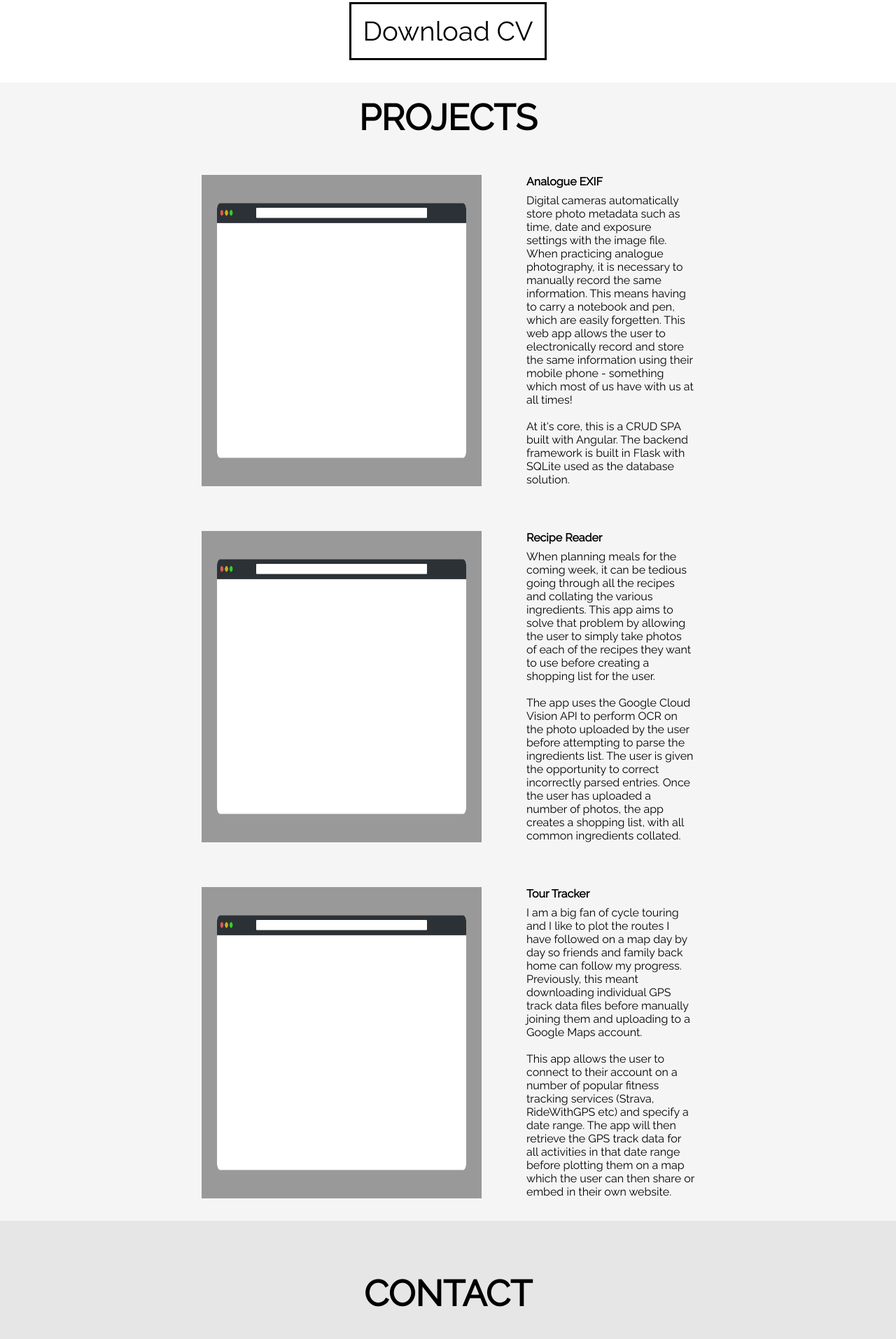
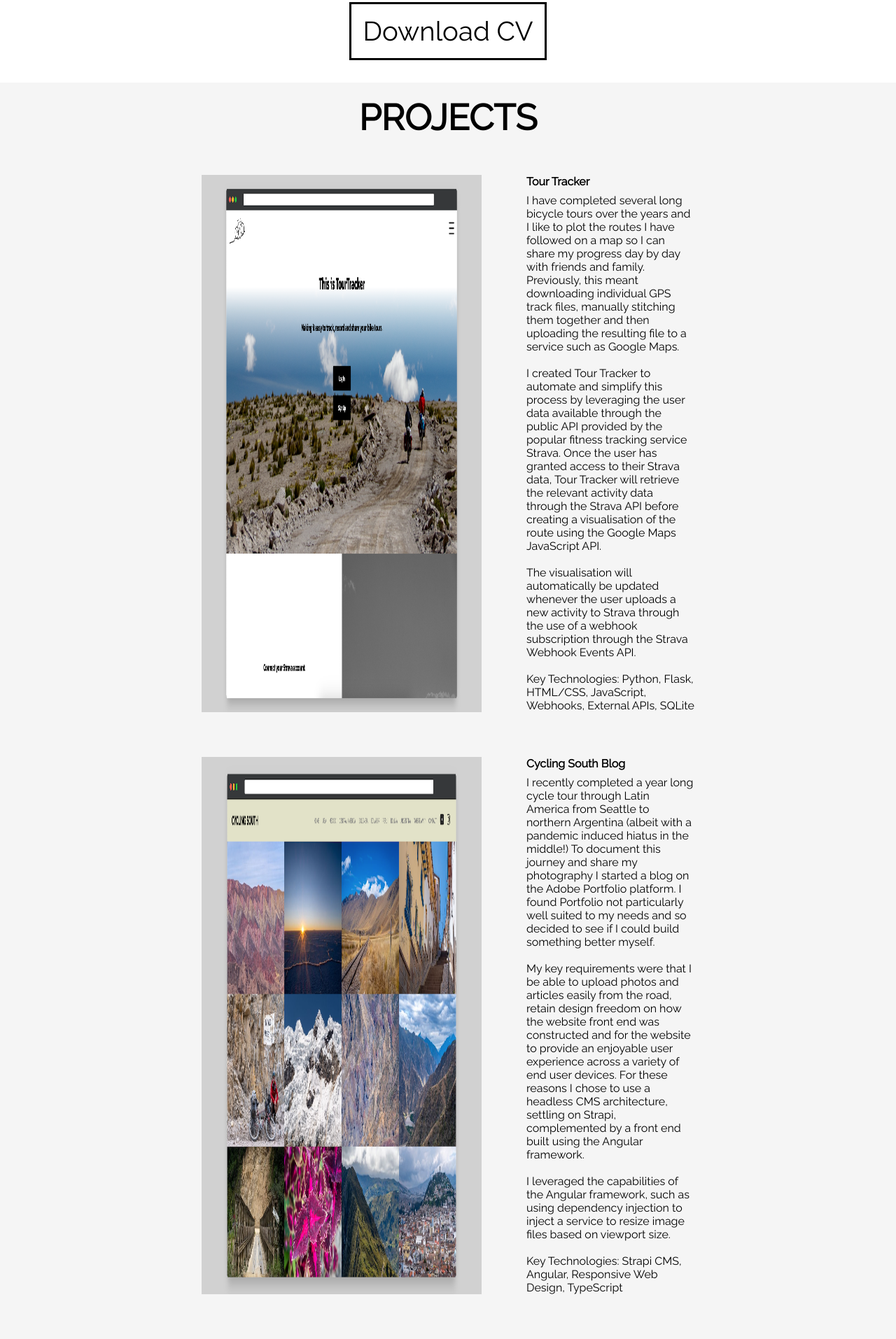
Before and after one commit to tw-smith/portfolio, a Flask app: page / in a window 1280 px wide. Shown: the part 1473-3387 px from the top of the page at 70% size. Run offline with Flask 2, Linux system fonts and the light colour scheme; some libraries are stand-ins or nearby versions.

Commit message:
new mockup images and project descriptions

```diff
--- a/app/static/style.css
+++ b/app/static/style.css
@@ -172,6 +172,7 @@ body {
 
 .project__photo {
   margin: 2rem;
+  height: auto;
 }
 
 .project__text {
--- a/app/templates/index.html
+++ b/app/templates/index.html
@@ -57,36 +57,51 @@
           PROJECTS
         </div>
         <div id="analogue-exif" class="project__content">
-          <img class="project__photo" src="static/UpMock_template.png" alt="A placeholder project image">
+          <img class="project__photo" src="static/tourtracker-screely-mockup_resize.png" alt="Tourtracker mockup image">
           <div class="project__text">
-            <h3 class="project__header">Analogue EXIF</h3>
-            <p class="project__description">Digital cameras automatically store photo metadata such as time, date and exposure settings with the image file.
-              When practicing analogue photography, it is necessary to manually record the same information. This means having to carry a notebook
-              and pen, which are easily forgetten. This web app allows the user to electronically record and store the same information using their
-              mobile phone - something which most of us have with us at all times!
-              <br><br>
-              At it's core, this is a CRUD SPA built with Angular. The backend framework is built in Flask with SQLite used as the database solution.
+            <h3 class="project__header">Tour Tracker</h3>
+            <p class="project__description">I have completed several long bicycle tours over the years and I like to
+                plot the routes I have followed on a map so I can share my progress day by day with friends and family.
+                Previously, this meant downloading individual GPS track files, manually stitching them together and then
+                uploading the resulting file to a service such as Google Maps.
+                <br><br>
+                I created Tour Tracker to automate and simplify this process by leveraging the user data available
+                through the public API provided by the popular fitness tracking service Strava. Once the user has
+                granted access to their Strava data, Tour Tracker will retrieve the relevant activity data through the
+                Strava API before creating a visualisation of the route using the Google Maps JavaScript API.
+                <br><br>
+                The visualisation will automatically be updated whenever the user uploads a new activity to Strava
+                through the use of a webhook subscription through the Strava Webhook Events API.
+                <br><br>
+                Key Technologies: Python, Flask, HTML/CSS, JavaScript, Webhooks, External APIs, SQLite
             </p>
           </div>
         </div>
         <div id="recipe-reader" class="project__content">
-          <img class="project__photo" src="static/UpMock_template.png" alt="A placeholder project image">
+          <img class="project__photo" src="static/cyclingsouth-screely-mockup_resize.png" alt="Cycling South mockup image">
           <div class="project__text">
-            <h3 class="project__header">Recipe Reader</h3>
-            <p class="project__description">When planning meals for the coming week, it can be tedious going through all the recipes and collating the
-              various ingredients. This app aims to solve that problem by allowing the user to simply take photos of each of the recipes they
-              want to use before creating a shopping list for the user.
-              <br><br>
-              The app uses the Google Cloud Vision API to perform OCR on the photo uploaded by the user before attempting to parse the
-              ingredients list. The user is given the opportunity to correct incorrectly parsed entries. Once the user has uploaded a
-              number of photos, the app creates a shopping list, with all common ingredients collated.
+            <h3 class="project__header">Cycling South Blog</h3>
+            <p class="project__description">I recently completed a year long cycle tour through Latin America from
+                Seattle to northern Argentina (albeit with a pandemic induced hiatus in the middle!) To document this
+                journey and share my photography I started a blog on the Adobe Portfolio platform. I found Portfolio
+                not particularly well suited to my needs and so decided to see if I could build something better myself.
+                <br><br>
+                My key requirements were that I be able to upload photos and articles easily from the road, retain
+                design freedom on how the website front end was constructed and for the website to provide an enjoyable
+                user experience across a variety of end user devices. For these reasons I chose to use a headless CMS
+                architecture, settling on Strapi, complemented by a front end built using the Angular framework.
+                <br><br>
+                I leveraged the capabilities of the Angular framework, such as using dependency injection to inject a
+                service to resize image files based on viewport size.
+                <br><br>
+                Key Technologies: Strapi CMS, Angular, Responsive Web Design, TypeScript
             </p>
           </div>
         </div>
         <div id="tour-tracker" class="project__content">
-          <img class="project__photo" src="static/UpMock_template.png" alt="A placeholder project image">
+          <img class="project__photo" src="static/arcade-screely-mockup_resize.png" alt="Arcade mockup image">
           <div class="project__text">
-            <h3 class="project__title">Tour Tracker</h3>
+            <h3 class="project__title">Arcade</h3>
             <p class="project__description">I am a big fan of cycle touring and I like to plot the routes I have followed on a map day by day so
               friends and family back home can follow my progress. Previously, this meant downloading individual GPS track data files
               before manually joining them and uploading to a Google Maps account.
```
Also changed, not shown: app/static/arcade-screely-mockup_resize.png (added), app/static/cyclingsouth-screely-mockup_resize.png (added), app/static/tourtracker-screely-mockup_resize.png (added).
